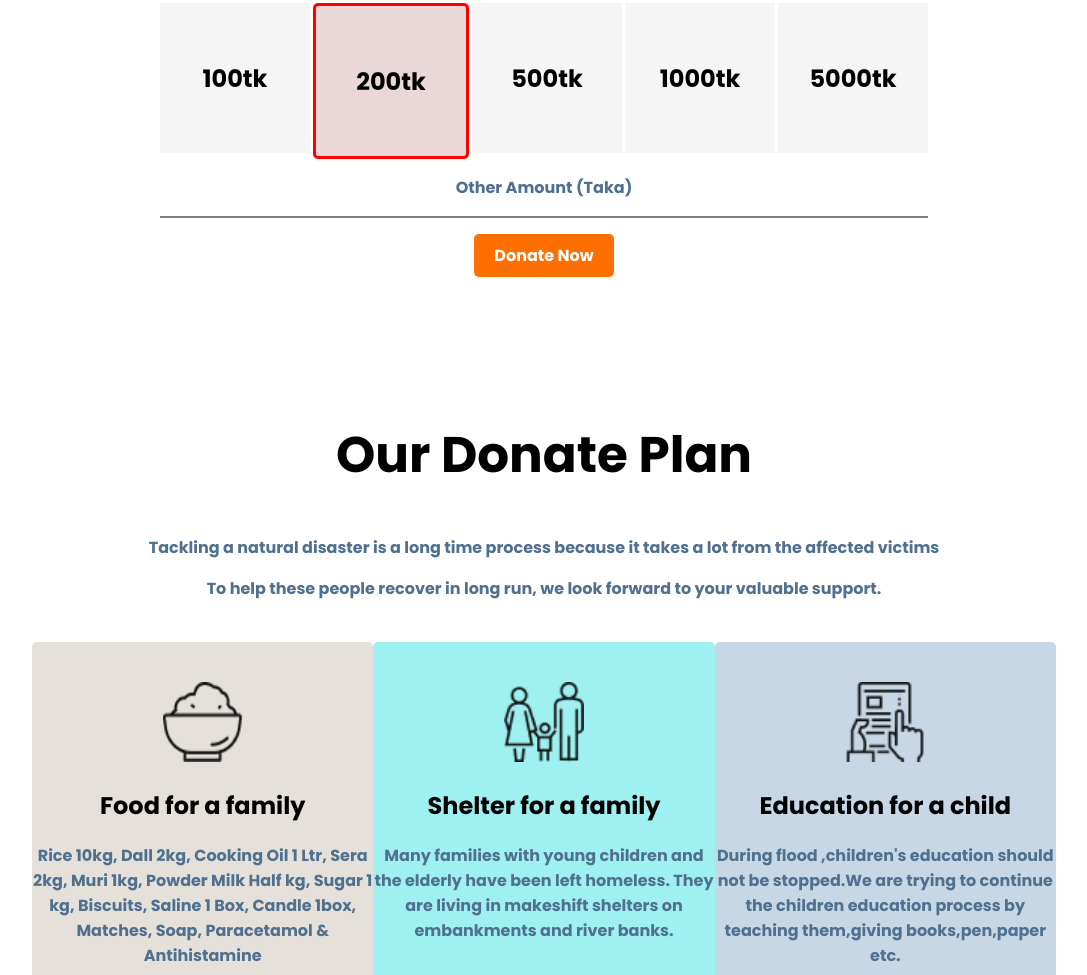
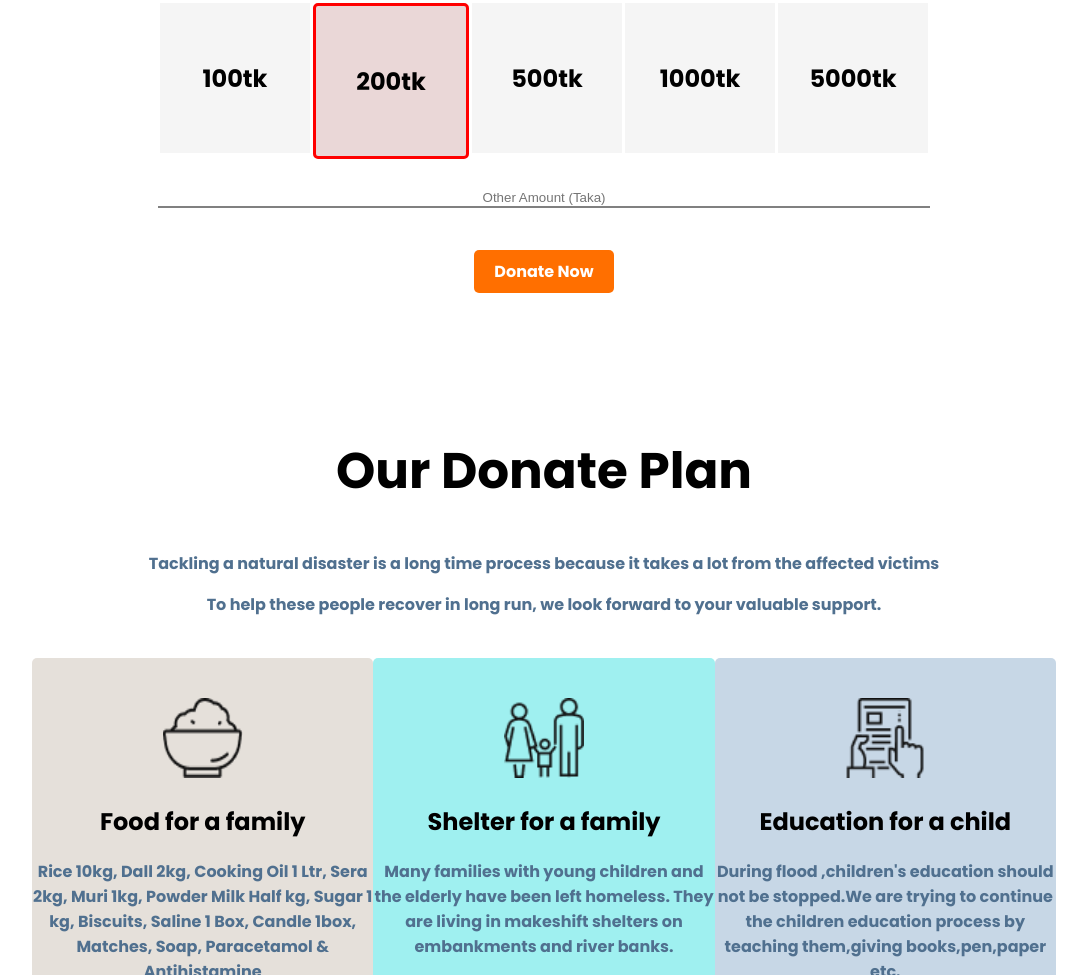
Before and after one commit to mdrasel101126/donate-today, a plain HTML site: page index.html in a window 1280 px wide. Shown: the part 992-1967 px from the top of the page, without its empty margins (96-1183 px from the left). Drawn offline with Linux system fonts and the light colour scheme.

Commit message:
input line

```diff
--- a/index.html
+++ b/index.html
@@ -43,9 +43,9 @@
                 <h2>5000tk</h2>
             </div>
         </div>
-        <p>Other Amount (Taka)</p>
-        <div class="line"></div>
         <br>
+        <input class="line" type="text" placeholder="Other Amount (Taka)">
+        <br><br><br>
         <a class="donate-button" href="">Donate Now</a>
     </section>
 
--- a/style.css
+++ b/style.css
@@ -59,10 +59,10 @@ section{
     align-items: center;
 }
 .line{
-    height: 2px;
     width: 60%;
-    background-color:grey;
-    margin: 0px auto;
+    text-align: center;
+    border: none;
+    border-bottom: 2px solid gray;
 }
 .plans{
     width: 80%;
```
